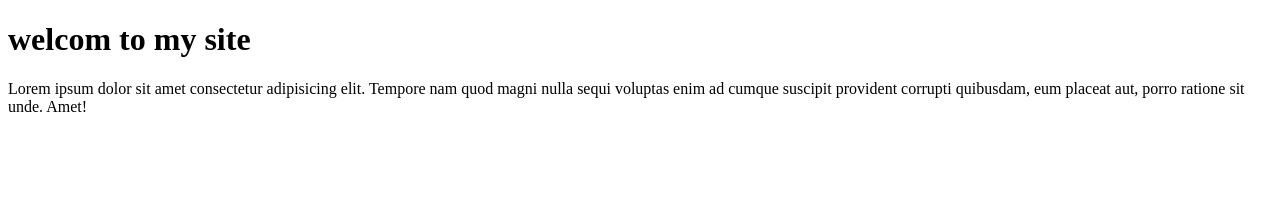
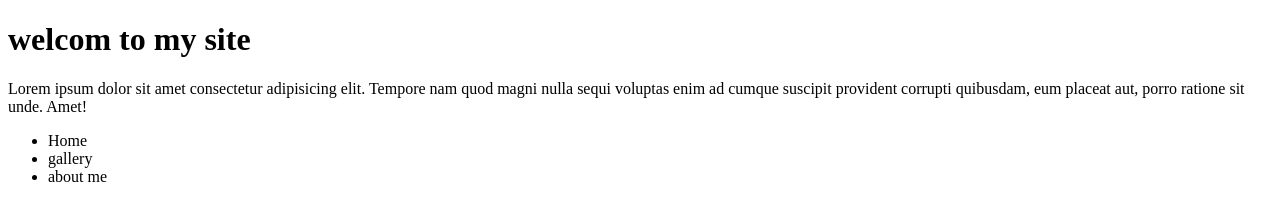
Before and after one commit to setare-2020/project, a plain HTML site: page index.html in a window 1280 px wide. Drawn offline with Linux system fonts and the light colour scheme.

Commit message:
added list

```diff
--- a/index.html
+++ b/index.html
@@ -8,5 +8,10 @@
 <body>
     <h1>welcom to my site</h1>
     <p>Lorem ipsum dolor sit amet consectetur adipisicing elit. Tempore nam quod magni nulla sequi voluptas enim ad cumque suscipit provident corrupti quibusdam, eum placeat aut, porro ratione sit unde. Amet!</p>
+    <ul>
+        <li>Home</li>
+        <li>gallery</li>
+        <li>about me</li>
+    </ul>
 </body>
 </html>
```
